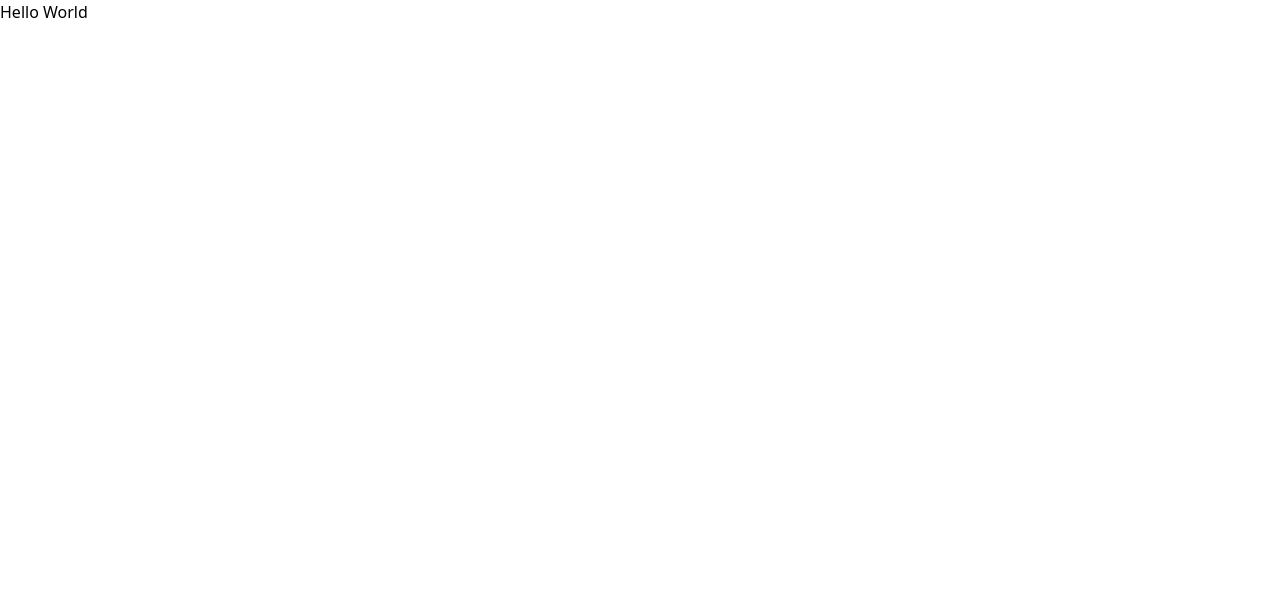
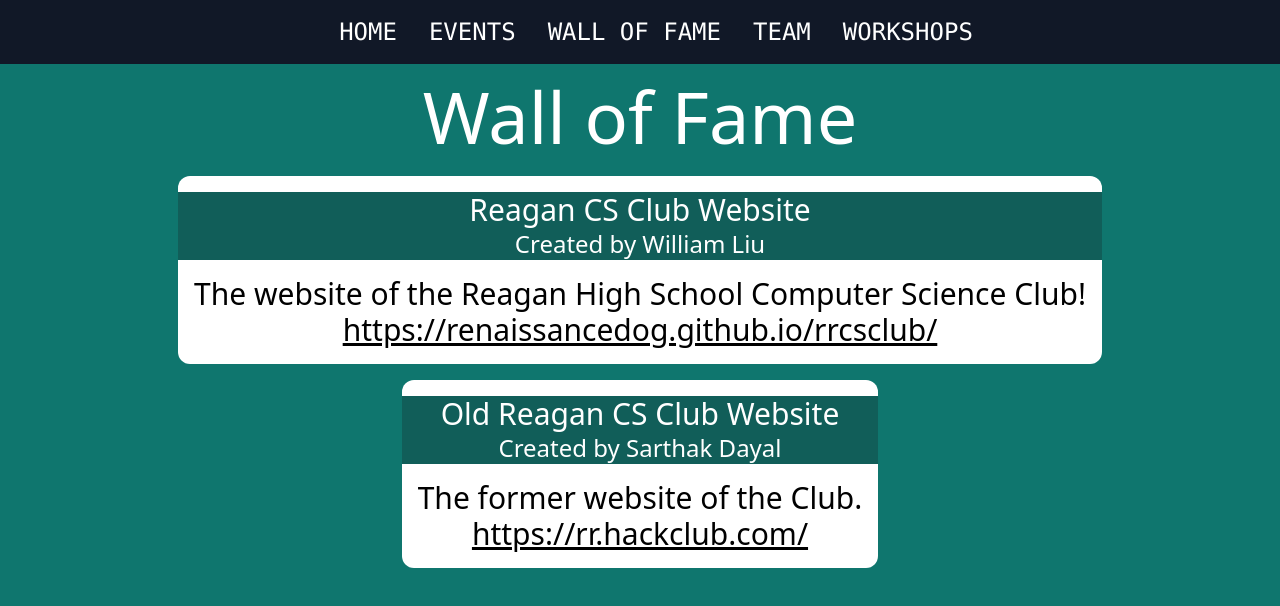
Before and after one commit to renaissancedog/rrcsclub, a SvelteKit app: page /walloffame in a window 1280 px wide. Shown: the top 606 px of the page. Built offline with nearby package versions, Linux system fonts and the light colour scheme.

Commit message:
add wall of fame

```diff
--- /dev/null
+++ b/src/lib/components/Card.svelte
@@ -0,0 +1,10 @@
+<script>
+  export let authorName, projName, desc, link;
+</script>
+<section class="flex flex-col lg:flex-row items-center justify-around w-full">
+  <div class="bg-white font-sans my-2 text-center rounded-xl">
+    <h2 class='px-2 mt-4 text-3xl text-white bg-teal-800'>{projName}</h2>
+    <h2 class='px-2 mb-2 text-2xl text-white bg-teal-800'>Created by {authorName}</h2>
+    <p class='m-4 text-3xl'>{desc} <br> <a class="underline" target="_blank" rel="noopener noreferrer"  href={link}>{link}</a></p>
+  </div>
+</section>
--- a/src/routes/+page.svelte
+++ b/src/routes/+page.svelte
@@ -6,14 +6,12 @@
   const constitution_link = "https://github.com/RR-CS-Club/Club-Constitution";
 </script>
 
-<html lang="en">
 <!-- <script defer data-domain="rrcsclub.vercel.app" src="https://plausible.io/js/plausible.js"></script> -->
 <title>Reagan HS Computer Science Club</title>
 <meta name='description' content='The home page for the Ronald Reagan High School Computer Science club. We are a club for creative coding and Computer Science exploration. Join us to gain practical experience in Computer Science while having tons of fun!'/>
-<div class="bg-white flex flex-col justify-center items-center w-screen">
   <Navbar {base}/>
-  <section class="h-[70rem] bg-cover bg-[url('/TopBg.svg')] flex flex-col text-center items-center justify-center w-screen bg-no-repeat">
-    <h1 class="text-7xl h-32 pb-16 text-blue-800 uppercase flex flex-col top-0 justify-center"> Reagan CS Club </h1>
+  <section class="bg-white h-[70rem] bg-cover bg-[url('/TopBg.svg')] flex flex-col text-center items-center justify-center w-screen bg-no-repeat">
+    <h1 class="text-7xl h-32 pb-16 text-blue-800 uppercase top-0 justify-center"> Reagan CS Club </h1>
     <div class="text-4xl leading-normal text-gray-800">
       The club for <span class="rounded-lg text-pink-700 bg-pink-200 font-bold">creative coding,</span>
       <span class="rounded-lg text-orange-500 bg-yellow-200 font-bold">collaboration
@@ -98,7 +96,7 @@
         are the only requirements for joining as a new member.<br><br>
         In order to maintain or renew membership, there is one
         additional requirement other than the ones mentioned above. You
-          must attend 3 events or workshops held or approved by Reagan Hack
+        must attend 3 events or workshops held or approved by the
         Club every school semester. More information is in the club
         <a class="underline" href="{constitution_link}">constitution</a>. If you meet the requirements,
         <a class="underline" href="{apply_link}">apply</a>
@@ -106,4 +104,3 @@
       </p>
     </section>
   </main>
-    </html>
--- a/src/routes/walloffame/+page.svelte
+++ b/src/routes/walloffame/+page.svelte
@@ -1,2 +1,15 @@
+<script lang="ts">
+  import { base } from '$app/paths';
+  import Navbar from "../../lib/components/Navbar.svelte";
+  import Card from "../../lib/components/Card.svelte";
+</script>
 
-<h1>Hello World</h1>
+<title>Reagan HS Computer Science Club</title>
+<meta name='description' content='The home page for the Ronald Reagan High School Computer Science club. We are a club for creative coding and Computer Science exploration. Join us to gain practical experience in Computer Science while having tons of fun!'/>
+<div class="bg-teal-700 flex flex-col justify-center items-center w-screen">
+  <Navbar {base}/>
+  <h1 class='my-4 text-center text-7xl text-white'>Wall of Fame</h1>
+  <Card authorName="William Liu" projName="Reagan CS Club Website" desc="The website of the Reagan High School Computer Science Club!" link="https://renaissancedog.github.io/rrcsclub/"/>
+  <Card authorName="Sarthak Dayal" projName="Old Reagan CS Club Website" desc="The former website of the Club." link="https://rr.hackclub.com/"/>
+</div>
+<div class="h-[90vh] bg-teal-700"></div>
```
Also changed, not shown: src/lib/components/Navbar.svelte (+0 -7 lines), static/ButtonBg.svg (deleted). Lines whose indentation alone changed are shown as unchanged.
